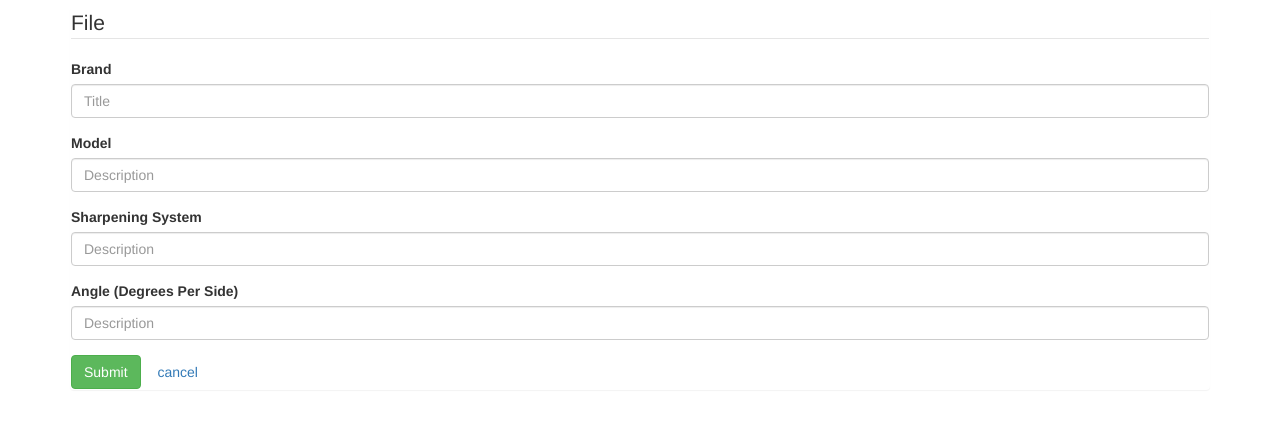
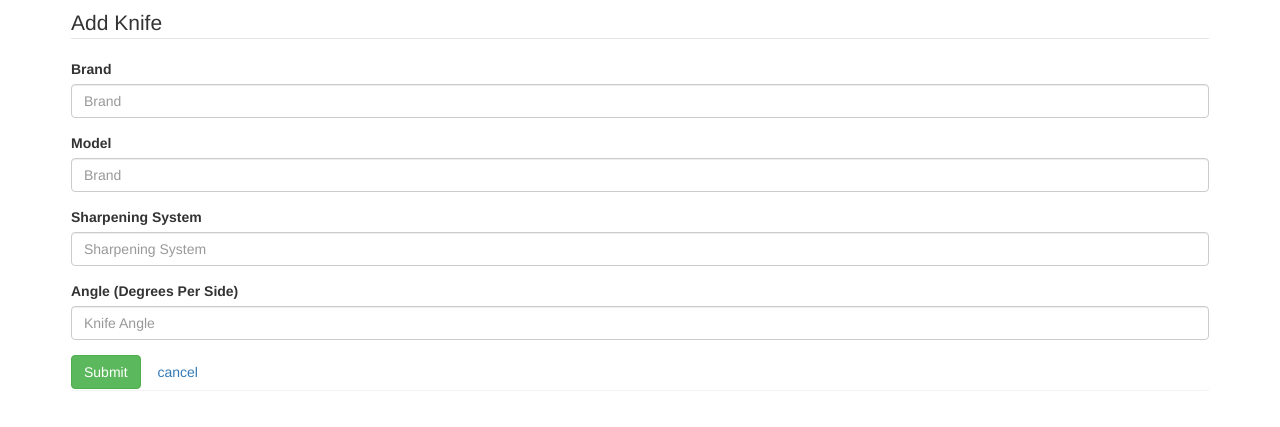
Before and after one commit to jruud/knife-sharpening-database, a website: page public/index.html in a window 1280 px wide. Shown: the part 63-490 px from the top of the page. Drawn offline with nearby package versions, Linux system fonts and the light colour scheme.

Commit message:
Corrected form labels

```diff
--- a/public/index.html
+++ b/public/index.html
@@ -15,22 +15,22 @@
       <div id="form-container" class="panel">
         <form id="add-knife-form">
             <input type="hidden" id="file-id" value="" />
-          <legend>File</legend>
+          <legend>Add Knife</legend>
           <div class="form-group">
             <label for="knife-brand">Brand</label>
-            <input type="text" class="form-control" id="file-title" placeholder="Title">
+            <input type="text" class="form-control" id="knife-brand" placeholder="Brand">
           </div>
           <div class="form-group">
             <label for="knife-model">Model</label>
-            <input type="text" class="form-control" id="file-description" placeholder="Description">
+            <input type="text" class="form-control" id="knife-model" placeholder="Brand">
           </div>
           <div class="form-group">
             <label for="knife-system">Sharpening System</label>
-            <input type="text" class="form-control" id="file-description" placeholder="Description">
+            <input type="text" class="form-control" id="knife-system" placeholder="Sharpening System">
           </div>
           <div class="form-group">
             <label for="knife-angle">Angle (Degrees Per Side)</label>
-            <input type="text" class="form-control" id="file-description" placeholder="Description">
+            <input type="text" class="form-control" id="knife-angle" placeholder="Knife Angle">
           </div>
           <button type="button" onclick="submitFileForm()" class="btn btn-success">Submit</button>
           <button type="button" onclick="cancelFileForm()" class="btn btn-link">cancel</button>
```
